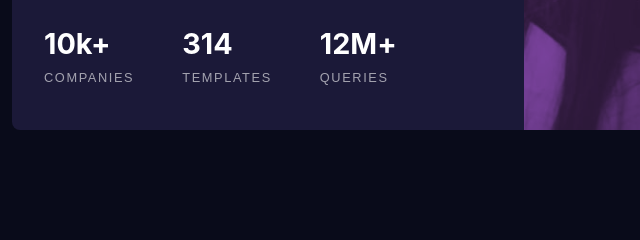
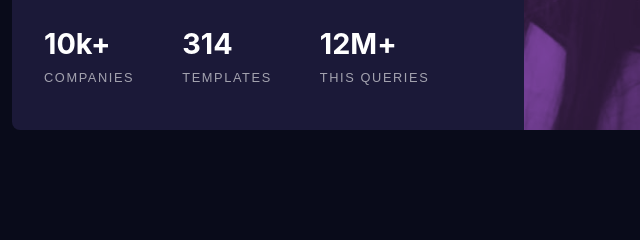
Before and after one commit to davidochoadev/stats-preview-card-component, a website: page index.html in a window 1280 px wide. Shown: the part 483-723 px from the top of the page, 116-756 px from the left. Drawn offline with Linux system fonts and the light colour scheme.

Commit message:
🛠 Fix: This is fixing commit with auto commit

```diff
--- a/index.html
+++ b/index.html
@@ -46,7 +46,7 @@
       </li>
       <li role="listitem">
         <p class="main__stats">12M+
-          <span class="main__stats--description">queries</span>
+          <span class="main__stats--description">This queries</span>
         </p>
       </li>
     </ul>
```
